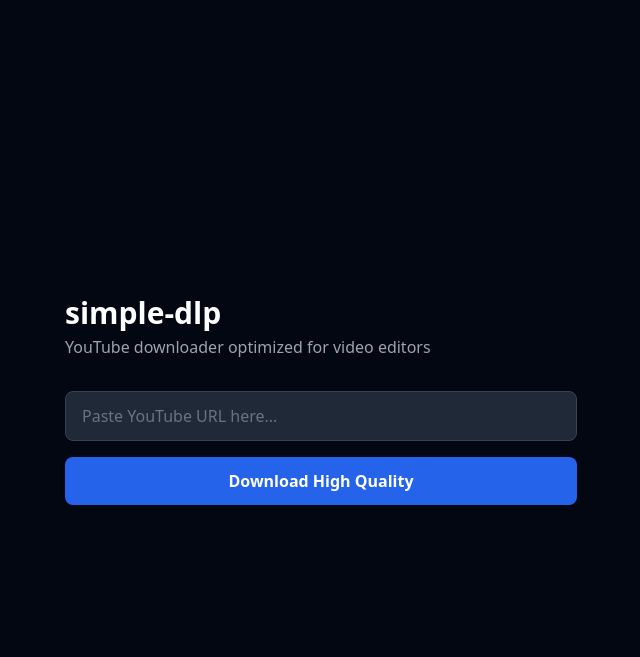
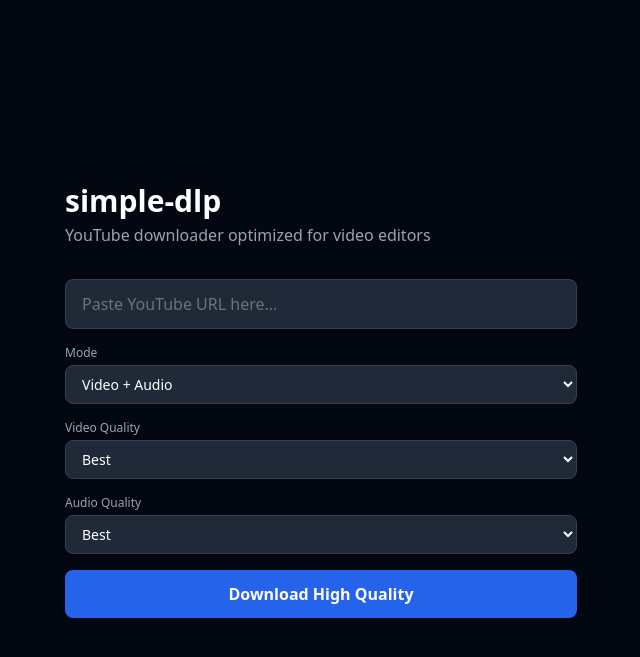
Before and after one commit to rodrigoanizewski/simple-dlp, a Flask app: page / in a window 1280 px wide. Shown: the top 657 px of the page, without its empty margins (319-959 px from the left). Run offline with Flask 3, Linux system fonts and the light colour scheme; some libraries are stand-ins or nearby versions.

Commit message:
Quallity Selection Implemented

```diff
--- a/app.py
+++ b/app.py
@@ -6,6 +6,34 @@ from flask import Flask, request, Response, stream_with_context, render_template
 from yt_dlp import YoutubeDL
 
 app = Flask(__name__)
+
+
+def build_ydl_opts(mode, video_quality, audio_quality):
+    vq = f'[height<={video_quality}]' if video_quality != 'best' else ''
+    aq = f'[abr<={audio_quality}]' if audio_quality != 'best' else ''
+    base = os.path.join(os.path.expanduser('~'), 'Downloads', '%(title)s.%(ext)s')
+
+    if mode == 'audio':
+        return {
+            'format': f'bestaudio{aq}[ext=m4a]/bestaudio{aq}',
+            'outtmpl': base,
+            'noplaylist': True,
+            'quiet': True,
+        }
+    if mode == 'video':
+        return {
+            'format': f'bestvideo{vq}[ext=mp4]/bestvideo{vq}',
+            'outtmpl': base,
+            'noplaylist': True,
+            'quiet': True,
+        }
+    return {
+        'format': f'bestvideo{vq}[ext=mp4]+bestaudio{aq}[ext=m4a]/best{vq}[ext=mp4]/best',
+        'merge_output_format': 'mp4',
+        'outtmpl': base,
+        'noplaylist': True,
+        'quiet': True,
+    }
 
 
 @app.route('/')
@@ -17,6 +45,9 @@ def index():
 def download():
     data = request.get_json()
     url = data.get('url', '')
+    mode = data.get('mode', 'video+audio')
+    video_quality = data.get('video_quality', 'best')
+    audio_quality = data.get('audio_quality', 'best')
 
     if not url:
         return Response(
@@ -30,14 +61,8 @@ def download():
         q.put(d)
 
     def run_download():
-        ydl_opts = {
-            'format': 'bestvideo[ext=mp4]+bestaudio[ext=m4a]/best[ext=mp4]/best',
-            'merge_output_format': 'mp4',
-            'outtmpl': os.path.join(os.path.expanduser('~'), 'Downloads', '%(title)s.%(ext)s'),
-            'noplaylist': True,
-            'quiet': True,
-            'progress_hooks': [progress_hook],
-        }
+        ydl_opts = build_ydl_opts(mode, video_quality, audio_quality)
+        ydl_opts['progress_hooks'] = [progress_hook]
         try:
             with YoutubeDL(ydl_opts) as ydl:
                 ydl.download([url])
--- a/templates/index.html
+++ b/templates/index.html
@@ -18,6 +18,37 @@
             class="w-full px-4 py-3 bg-gray-800 border border-gray-700 rounded-lg mb-4 text-white placeholder-gray-500 focus:outline-none focus:border-blue-500 transition"
         />
 
+        <label class="text-gray-400 text-xs mb-1 block">Mode</label>
+        <select id="modeSelect" class="w-full px-3 py-2 bg-gray-800 border border-gray-700 rounded-lg mb-4 text-white text-sm focus:outline-none focus:border-blue-500 transition">
+            <option value="video+audio">Video + Audio</option>
+            <option value="video">Video Only</option>
+            <option value="audio">Audio Only</option>
+        </select>
+
+        <div id="videoQualityRow" class="mb-4">
+            <label class="text-gray-400 text-xs mb-1 block">Video Quality</label>
+            <select id="videoQualitySelect" class="w-full px-3 py-2 bg-gray-800 border border-gray-700 rounded-lg text-white text-sm focus:outline-none focus:border-blue-500 transition">
+                <option value="best">Best</option>
+                <option value="2160">4K (2160p)</option>
+                <option value="1440">1440p</option>
+                <option value="1080">1080p</option>
+                <option value="720">720p</option>
+                <option value="480">480p</option>
+                <option value="360">360p</option>
+            </select>
+        </div>
+
+        <div id="audioQualityRow" class="mb-4">
+            <label class="text-gray-400 text-xs mb-1 block">Audio Quality</label>
+            <select id="audioQualitySelect" class="w-full px-3 py-2 bg-gray-800 border border-gray-700 rounded-lg text-white text-sm focus:outline-none focus:border-blue-500 transition">
+                <option value="best">Best</option>
+                <option value="192">192 kbps</option>
+                <option value="128">128 kbps</option>
+                <option value="96">96 kbps</option>
+                <option value="64">64 kbps</option>
+            </select>
+        </div>
+
         <button
             id="downloadBtn"
             class="w-full px-6 py-3 bg-blue-600 hover:bg-blue-700 disabled:bg-gray-700 disabled:cursor-not-allowed rounded-lg font-semibold transition"
@@ -35,10 +66,23 @@
 
     <script>
         const urlInput = document.getElementById('urlInput');
+        const modeSelect = document.getElementById('modeSelect');
+        const videoQualityRow = document.getElementById('videoQualityRow');
+        const audioQualityRow = document.getElementById('audioQualityRow');
+        const videoQualitySelect = document.getElementById('videoQualitySelect');
+        const audioQualitySelect = document.getElementById('audioQualitySelect');
         const downloadBtn = document.getElementById('downloadBtn');
         const statusArea = document.getElementById('statusArea');
         const progressFill = document.getElementById('progressFill');
         const statusText = document.getElementById('statusText');
+
+        function toggleQualityRows() {
+            const mode = modeSelect.value;
+            videoQualityRow.classList.toggle('hidden', mode === 'audio');
+            audioQualityRow.classList.toggle('hidden', mode === 'video');
+        }
+        modeSelect.addEventListener('change', toggleQualityRows);
+        toggleQualityRows();
 
         function formatPercent(raw) {
             const num = parseFloat(raw);
@@ -87,7 +131,12 @@
                 const response = await fetch('/download', {
                     method: 'POST',
                     headers: { 'Content-Type': 'application/json' },
-                    body: JSON.stringify({ url })
+                    body: JSON.stringify({
+                        url,
+                        mode: modeSelect.value,
+                        video_quality: videoQualitySelect.value,
+                        audio_quality: audioQualitySelect.value,
+                    })
                 });
 
                 if (!response.ok || !response.body) {
```
